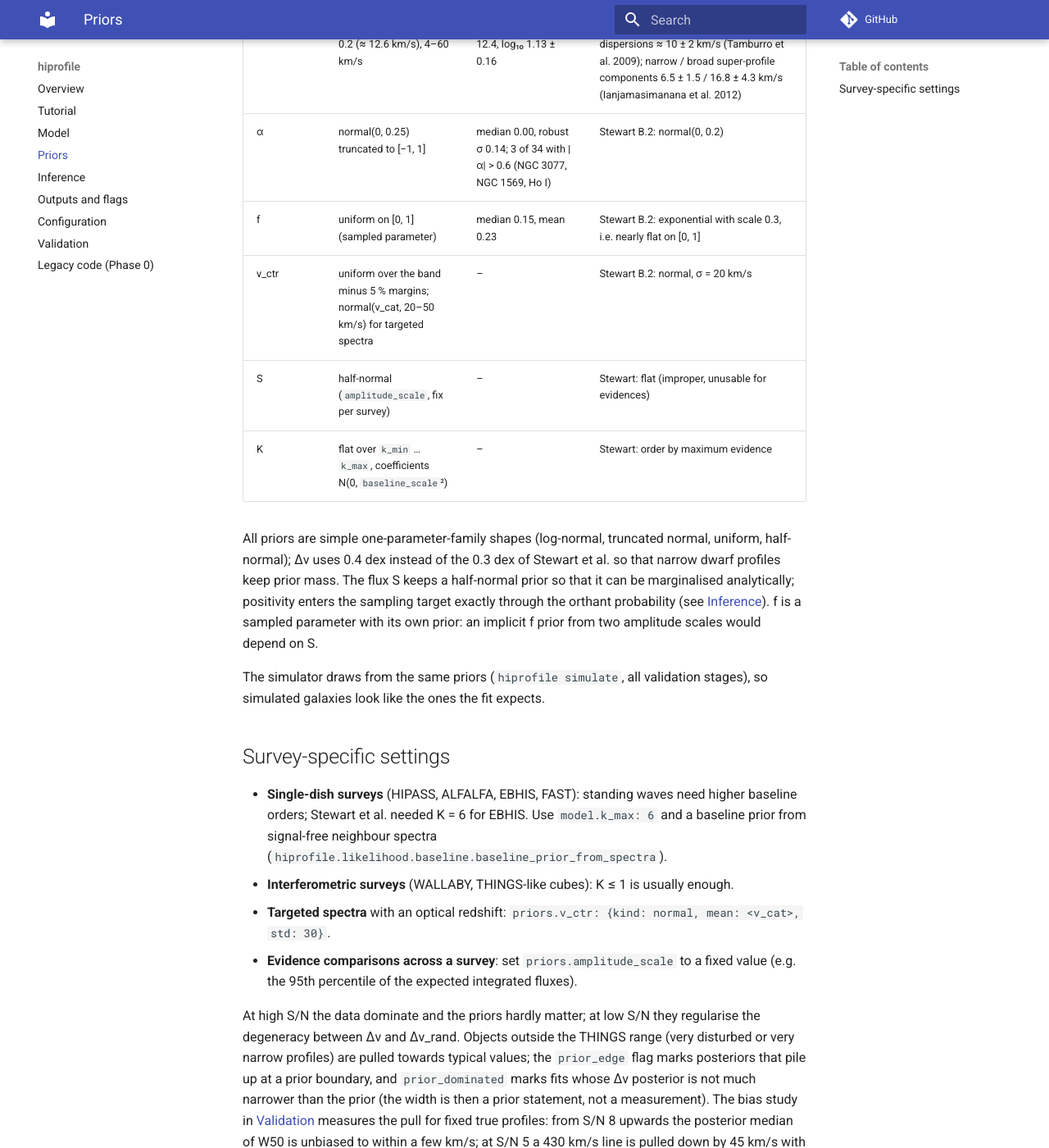
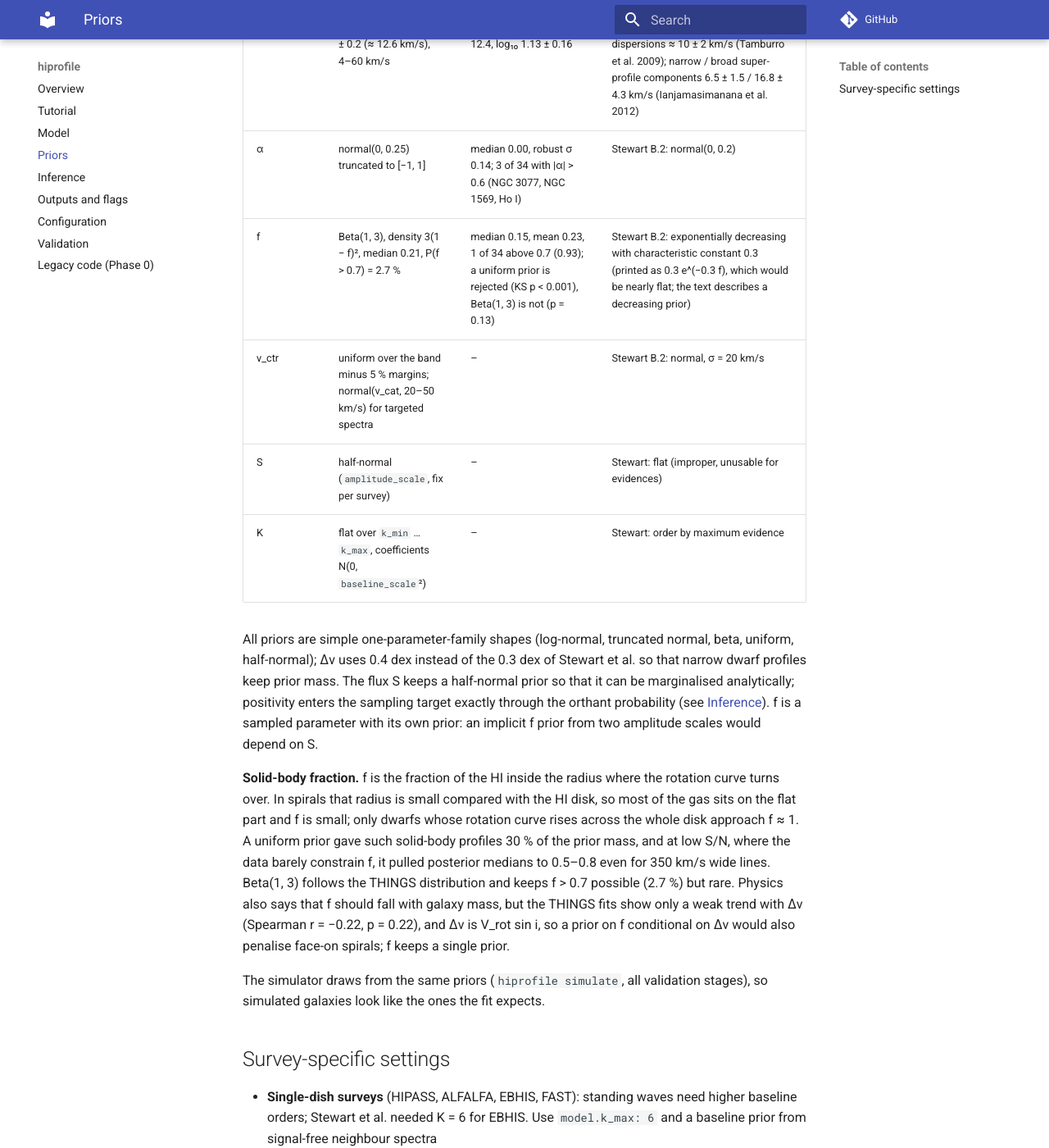
Before and after one commit to lfloeer/hiprofile, an MkDocs documentation site: the page built from docs/priors.md, in a window 1280 px wide and 1400 px high, scrolled down 672 px. Shown: the whole window at 82% size. Built offline with MkDocs 1.6.1 and Material for MkDocs 9.7.7, drawn with Linux system fonts in a browser that asks for light colours; comment, search, counter and statistics services are not loaded.

Commit message:
f prior Beta(1, 3) from THINGS; f bounds are not prior edges
A uniform prior on the solid-body fraction gave dome-shaped, solid-body
profiles 30 % of the prior mass; at low S/N it pulled posterior medians
to 0.5-0.8 even for 350 km/s wide lines, an unphysical combination. The
THINGS fits reject a uniform f (KS p < 0.001); Beta(1, 3), density
3 (1 - f)^2, matches them (p = 0.13) and is close to the exponentially
decreasing prior described by Stewart et al. (2014, App. B.2). New prior
kind 'beta' (shapes a, b on [low, high]); the simulator draws from it.

f is no longer checked by the prior-edge diagnostic: [0, 1] is its
definition and f near 0 is a valid result, not a truncation.

Co-Authored-By: Claude Opus 5.5 <noreply@anthropic.com>
Claude-Session: https://claude.ai/code/session_01HNuVsUUJVtD1RaQHWi7F3J

```diff
--- a/docs/make_figures.py
+++ b/docs/make_figures.py
@@ -69,7 +69,7 @@ def priors() -> Path:
         ),
         ("delta_v_rand", "Δv_rand [km/s]", np.linspace(4, 40, 37), "log-normal 12.6 km/s, 0.2 dex"),
         ("alpha", "α", np.linspace(-1, 1, 41), "normal(0, 0.25) on [−1, 1]"),
-        ("f", "f (solid-body fraction)", np.linspace(0, 1, 21), "uniform on [0, 1]"),
+        ("f", "f (solid-body fraction)", np.linspace(0, 1, 21), "Beta(1, 3)"),
     ]
     fig, axes = plt.subplots(1, 4, figsize=(13, 3.1))
     for ax, (key, label, bins, desc) in zip(axes, panels, strict=True):
--- a/docs/priors.md
+++ b/docs/priors.md
@@ -13,18 +13,31 @@ lower S/N.
 | Δv | log-normal, log₁₀ = 2.2 ± 0.4 (≈ 160 km/s), ≤ 800 km/s | 0.1–566 km/s, median 153; two dwarfs with Δv ≈ 0 | Stewart B.2: log-normal 2.2 ± 0.3; ALFALFA width function: modified Schechter with w* ≈ 300 km/s, α ≈ −0.56 (Oman 2022) |
 | Δv_rand | log-normal, log₁₀ = 1.1 ± 0.2 (≈ 12.6 km/s), 4–60 km/s | 8–32 km/s, median 12.4, log₁₀ 1.13 ± 0.16 | Stewart B.2: 1.17 ± 0.14; resolved HI dispersions ≈ 10 ± 2 km/s (Tamburro et al. 2009); narrow / broad super-profile components 6.5 ± 1.5 / 16.8 ± 4.3 km/s (Ianjamasimanana et al. 2012) |
 | α | normal(0, 0.25) truncated to [−1, 1] | median 0.00, robust σ 0.14; 3 of 34 with \|α\| > 0.6 (NGC 3077, NGC 1569, Ho I) | Stewart B.2: normal(0, 0.2) |
-| f | uniform on [0, 1] (sampled parameter) | median 0.15, mean 0.23 | Stewart B.2: exponential with scale 0.3, i.e. nearly flat on [0, 1] |
+| f | Beta(1, 3), density 3(1 − f)², median 0.21, P(f > 0.7) = 2.7 % | median 0.15, mean 0.23, 1 of 34 above 0.7 (0.93); a uniform prior is rejected (KS p < 0.001), Beta(1, 3) is not (p = 0.13) | Stewart B.2: exponentially decreasing with characteristic constant 0.3 (printed as 0.3 e^(−0.3 f), which would be nearly flat; the text describes a decreasing prior) |
 | v_ctr | uniform over the band minus 5 % margins; normal(v_cat, 20–50 km/s) for targeted spectra | – | Stewart B.2: normal, σ = 20 km/s |
 | S | half-normal (`amplitude_scale`, fix per survey) | – | Stewart: flat (improper, unusable for evidences) |
 | K | flat over `k_min` … `k_max`, coefficients N(0, `baseline_scale`²) | – | Stewart: order by maximum evidence |
 
 All priors are simple one-parameter-family shapes (log-normal, truncated
-normal, uniform, half-normal); Δv uses 0.4 dex instead of the 0.3 dex of
+normal, beta, uniform, half-normal); Δv uses 0.4 dex instead of the 0.3 dex of
 Stewart et al. so that narrow dwarf profiles keep prior mass. The flux S keeps
 a half-normal prior so that it can be marginalised analytically; positivity
 enters the sampling target exactly through the orthant probability (see
 [Inference](inference.md)). f is a sampled parameter with its own prior: an
 implicit f prior from two amplitude scales would depend on S.
+
+**Solid-body fraction.** f is the fraction of the HI inside the radius where
+the rotation curve turns over. In spirals that radius is small compared with
+the HI disk, so most of the gas sits on the flat part and f is small; only
+dwarfs whose rotation curve rises across the whole disk approach f ≈ 1. A
+uniform prior gave such solid-body profiles 30 % of the prior mass, and at
+low S/N, where the data barely constrain f, it pulled posterior medians to
+0.5–0.8 even for 350 km/s wide lines. Beta(1, 3) follows the THINGS
+distribution and keeps f > 0.7 possible (2.7 %) but rare. Physics also says
+that f should fall with galaxy mass, but the THINGS fits show only a weak
+trend with Δv (Spearman r = −0.22, p = 0.22), and Δv is V_rot sin i, so a
+prior on f conditional on Δv would also penalise face-on spirals; f keeps a
+single prior.
 
 The simulator draws from the same priors (`hiprofile simulate`, all
 validation stages), so simulated galaxies look like the ones the fit expects.
```
Also changed, not shown: docs/configuration.md (+2 -2 lines), docs/outputs.md (+1 -1 lines), docs/img/alfalfa_study.png, docs/img/priors_things.png, 3 other files.
